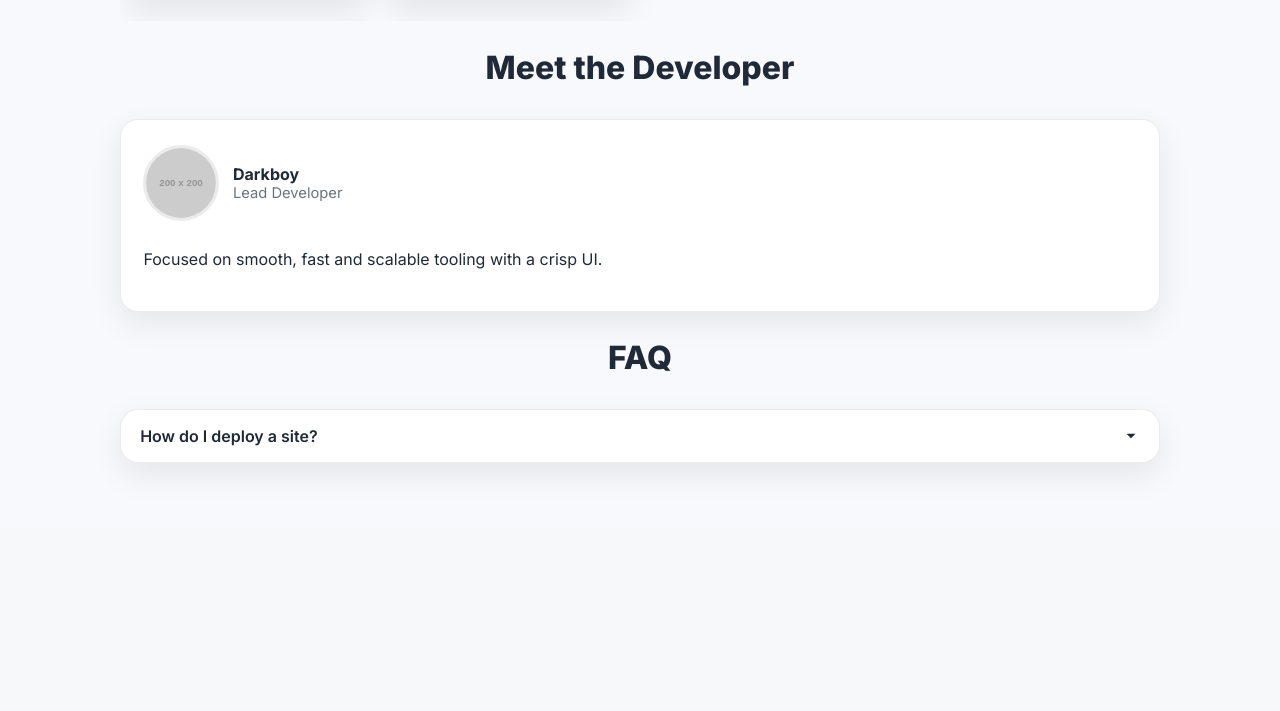
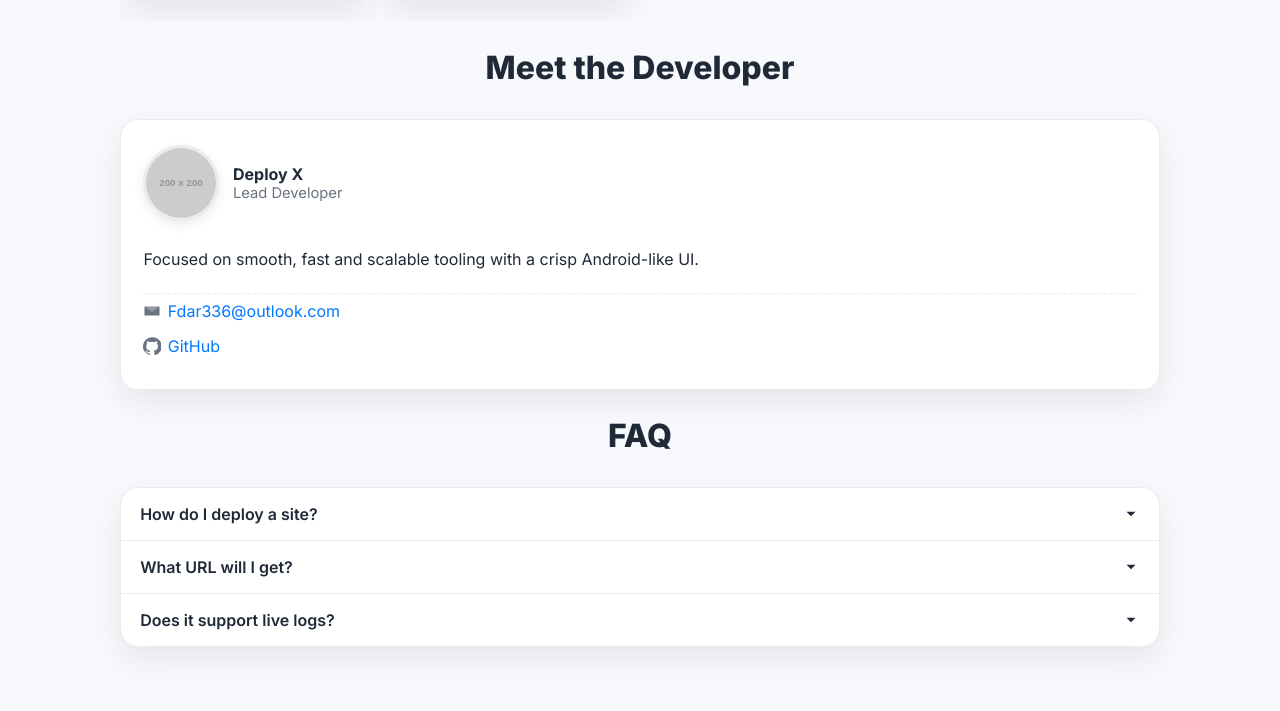
Before and after one commit to d0x-dev/DeployX, a Flask app: page / in a window 1280 px wide. Shown: the part 1071-1782 px from the top of the page. Before the commit the page ends 1598 px from the top, so only its background shows below. Run offline with Flask 3, Linux system fonts and the light colour scheme; the visitor is signed in with stand-in values (Sample User, id 1); some libraries are stand-ins or nearby versions.

Commit message:
Update dashboard.html

```diff
--- a/templates/dashboard.html
+++ b/templates/dashboard.html
@@ -268,13 +268,25 @@ html[data-theme="dark"] .feature-icon {
     <h2 class="features-title reveal">Meet the Developer</h2>
     <div class="card reveal" style="display:flex; flex-direction:column; align-items:flex-start">
       <div style="display:flex; align-items:center; gap:.85rem; margin-bottom:.75rem">
-        <img src="https://placehold.co/200x200?text=DB" alt="Darkboy" style="width:76px;height:76px;border-radius:50%;border:3px solid var(--border);object-fit:cover;">
+        <img src="https://placehold.co/200x200?text=DX" alt="Deploy X" style="width:76px;height:76px;border-radius:50%;border:3px solid var(--border);object-fit:cover;box-shadow:0 4px 12px rgba(0,0,0,0.08)">
         <div>
-          <div style="font-weight:700">Darkboy</div>
+          <div style="font-weight:700">Deploy X</div>
           <div style="font-size:.92rem; color:var(--text-muted)">Lead Developer</div>
         </div>
       </div>
-      <p class="note">Focused on smooth, fast and scalable tooling with a crisp UI.</p>
+      <p class="note">Focused on smooth, fast and scalable tooling with a crisp Android-like UI.</p>
+      <ul style="list-style:none; padding:0; margin:.5rem 0 0; width:100%; border-top:1px dashed var(--border); color:var(--text-muted)">
+        <li style="display:flex; gap:.4rem; align-items:center; padding:.45rem 0">
+          <!-- mail -->
+          <svg viewBox="0 0 24 24" width="18" height="18" fill="currentColor"><path d="M2 6h20v12H2z"/><path d="M2 6l10 7 10-7" fill="#fff" opacity=".3"/></svg>
+          <a href="mailto:Fdar336@outlook.com">Fdar336@outlook.com</a>
+        </li>
+        <li style="display:flex; gap:.4rem; align-items:center; padding:.45rem 0">
+          <!-- github -->
+          <svg viewBox="0 0 24 24" width="18" height="18" fill="currentColor"><path d="M12 .5a12 12 0 0 0-3.8 23.4c.6.1.8-.2.8-.5v-1.8c-3.3.7-4-1.4-4-1.4-.6-1.4-1.4-1.8-1.4-1.8-1.1-.8.1-.8.1-.8 1.2.1 1.8 1.2 1.8 1.2 1.1 1.8 2.8 1.3 3.5 1 .1-.8.4-1.3.7-1.6-2.6-.3-5.4-1.3-5.4-5.9 0-1.3.5-2.4 1.2-3.3-.1-.3-.5-1.6.1-3.3 0 0 1-.3 3.4 1.2a11.6 11.6 0 0 1 6.2 0c2.4-1.5 3.4-1.2 3.4-1.2.6 1.7.2 3 .1 3.3.8.9 1.2 2 1.2 3.3 0 4.6-2.8 5.6-5.5 5.9.5.4.8 1.1.8 2.2v3.2c0 .3.2.6.8.5A12 12 0 0 0 12 .5z"/></svg>
+          <a href="#" target="_blank" rel="noopener">GitHub</a>
+        </li>
+      </ul>
     </div>
   </div>
 </section>
@@ -287,12 +299,28 @@ html[data-theme="dark"] .feature-icon {
       <div class="accordion-item">
         <div class="accordion-header">
           <span>How do I deploy a site?</span>
-          <svg viewBox="0 0 24 24" width="18" height="18" fill="currentColor">
-            <path d="M6 9l6 6 6-6"/>
-          </svg>
+          <svg viewBox="0 0 24 24" width="18" height="18" fill="currentColor"><path d="M6 9l6 6 6-6"/></svg>
         </div>
         <div class="accordion-content">
-          <p>Click <strong>Deploy!!</strong> and point to a public GitHub repo with a Flask app.</p>
+          <p>Click <strong>Create Project</strong> or <strong>Set Deploy</strong> and point to a public GitHub repo with a Flask app.</p>
+        </div>
+      </div>
+      <div class="accordion-item">
+        <div class="accordion-header">
+          <span>What URL will I get?</span>
+          <svg viewBox="0 0 24 24" width="18" height="18" fill="currentColor"><path d="M6 9l6 6 6-6"/></svg>
+        </div>
+        <div class="accordion-content">
+          <p>Your app lives at <code>{{ request.host_url|trim('/') }}/&lt;project&gt;</code>. Copy it from the badge.</p>
+        </div>
+      </div>
+      <div class="accordion-item">
+        <div class="accordion-header">
+          <span>Does it support live logs?</span>
+          <svg viewBox="0 0 24 24" width="18" height="18" fill="currentColor"><path d="M6 9l6 6 6-6"/></svg>
+        </div>
+        <div class="accordion-content">
+          <p>Yes—open the project’s <strong>Logs</strong> to see Render-style streaming logs.</p>
         </div>
       </div>
     </div>
```
